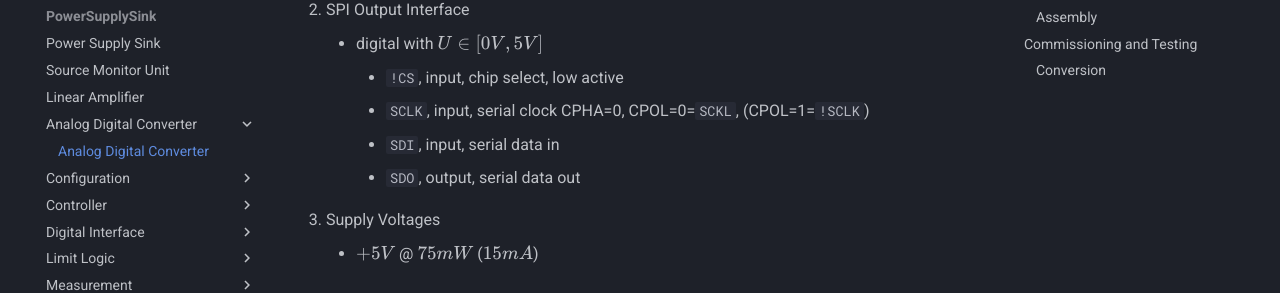
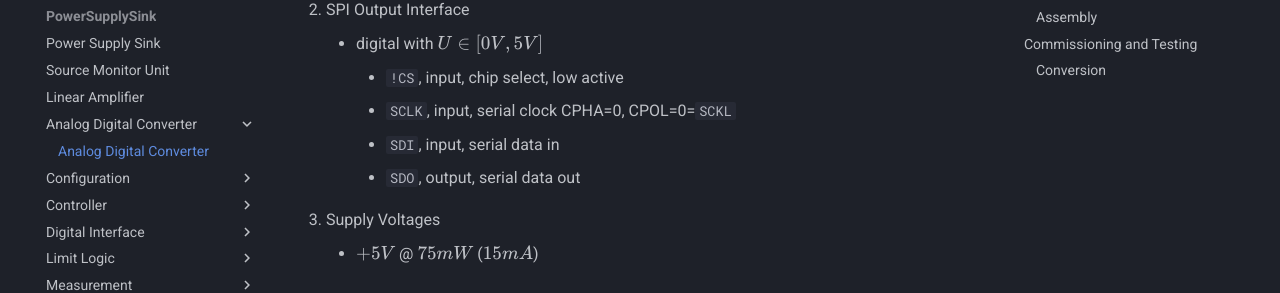
Before and after one commit to pascalguttmann/obat, an MkDocs documentation site: the page built from docs/design/pss/adc/adc.md, in a window 1280 px wide and 900 px high. Shown: the part 430-723 px from the top of the window. Built offline with MkDocs 1.6.1 and Material for MkDocs 9.7.7, drawn with Linux system fonts in a browser that asks for light colours; comment, search, counter and statistics services are not loaded.

```diff
--- a/docs/design/pss/adc/adc.md
+++ b/docs/design/pss/adc/adc.md
@@ -8,7 +8,7 @@
 2. SPI Output Interface
     - digital with $U \in [0V, 5V]$
         - `!CS`, input, chip select, low active
-        - `SCLK`, input, serial clock CPHA=0, CPOL=0=`SCKL`, (CPOL=1=`!SCLK`)
+        - `SCLK`, input, serial clock CPHA=0, CPOL=0=`SCKL`
         - `SDI`, input, serial data in
         - `SDO`, output, serial data out
 3. Supply Voltages
```
Also changed, not shown: docs/design/pss/conf/conf.md (+1 -1 lines).
